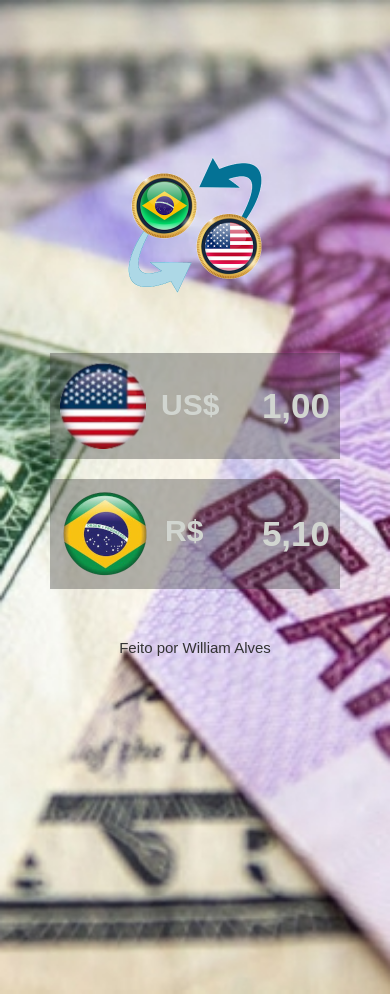
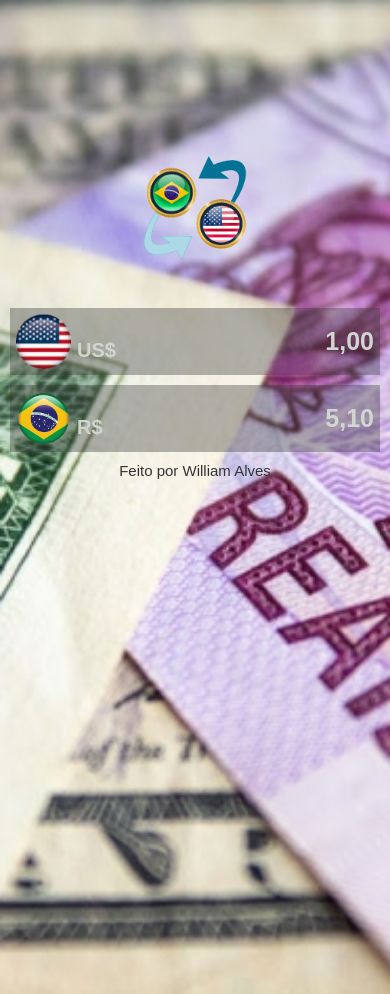
Before and after one commit to WilliamAlvez/Conversor--de--dolar--x--real, a plain HTML site: page index.html in a window 390 px wide. Drawn offline with Linux system fonts and the light colour scheme; no server answers.

Commit message:
responsividade

```diff
--- a/style.css
+++ b/style.css
@@ -80,5 +80,39 @@ footer {
     font-size: 1.5rem;
     color: var(--primary);
     font-weight: 400;
+}
 
+/* mobile */
+@media screen and (max-width: 450px) {
+
+header img {
+    width: auto;
+    height: 11.5rem;
 }
+
+main {
+    margin: 1rem;
+}
+
+main section {
+    margin: 1rem auto;
+    padding: 0.6rem;
+    max-width: 80rem;
+}
+
+main section img {
+    width: auto;
+    height: 5.5rem;
+}
+
+main section span {
+    margin-left: 0.6rem;
+    font-size: 2rem;
+}
+
+main section input {
+    flex: 1;
+    min-width: 0;    color: var(--secondary);
+    font-size: 2.5rem;
+}
+}
```
Also changed, not shown: index.html (line endings or trailing spaces).
